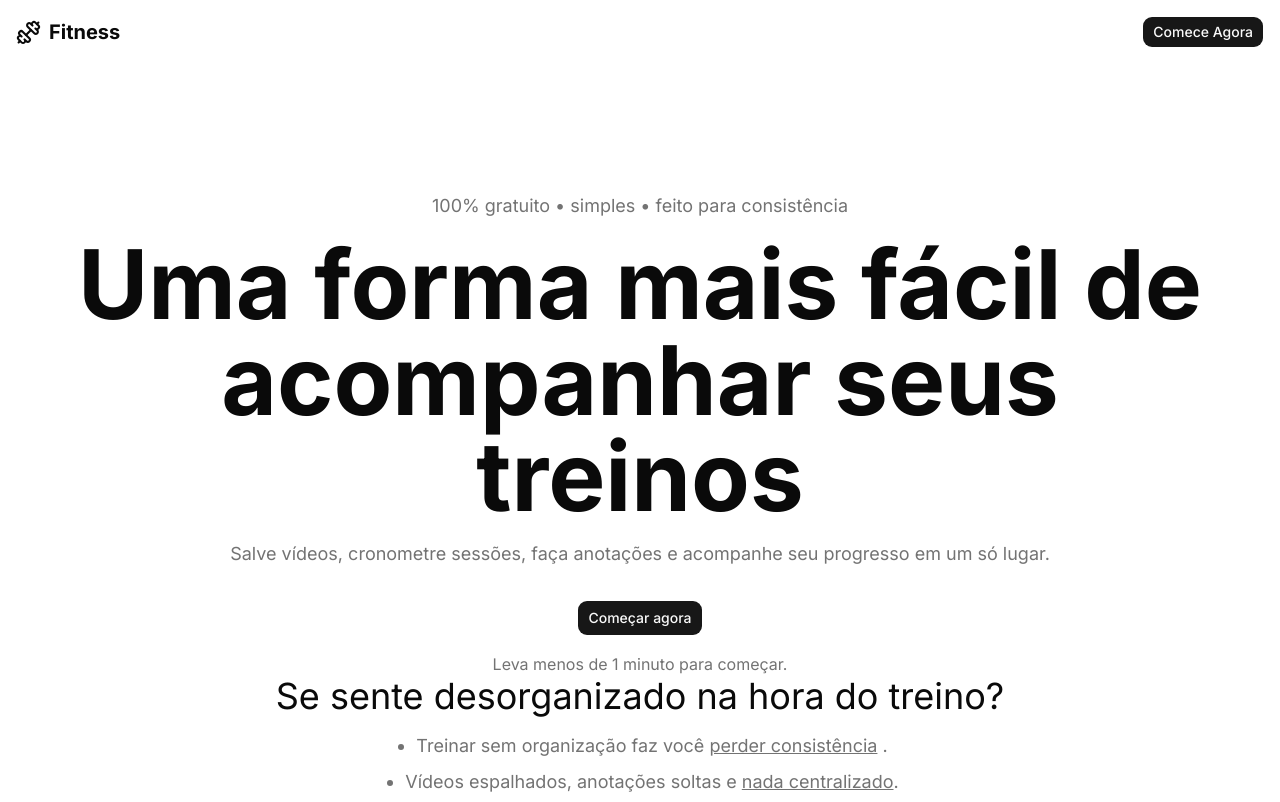
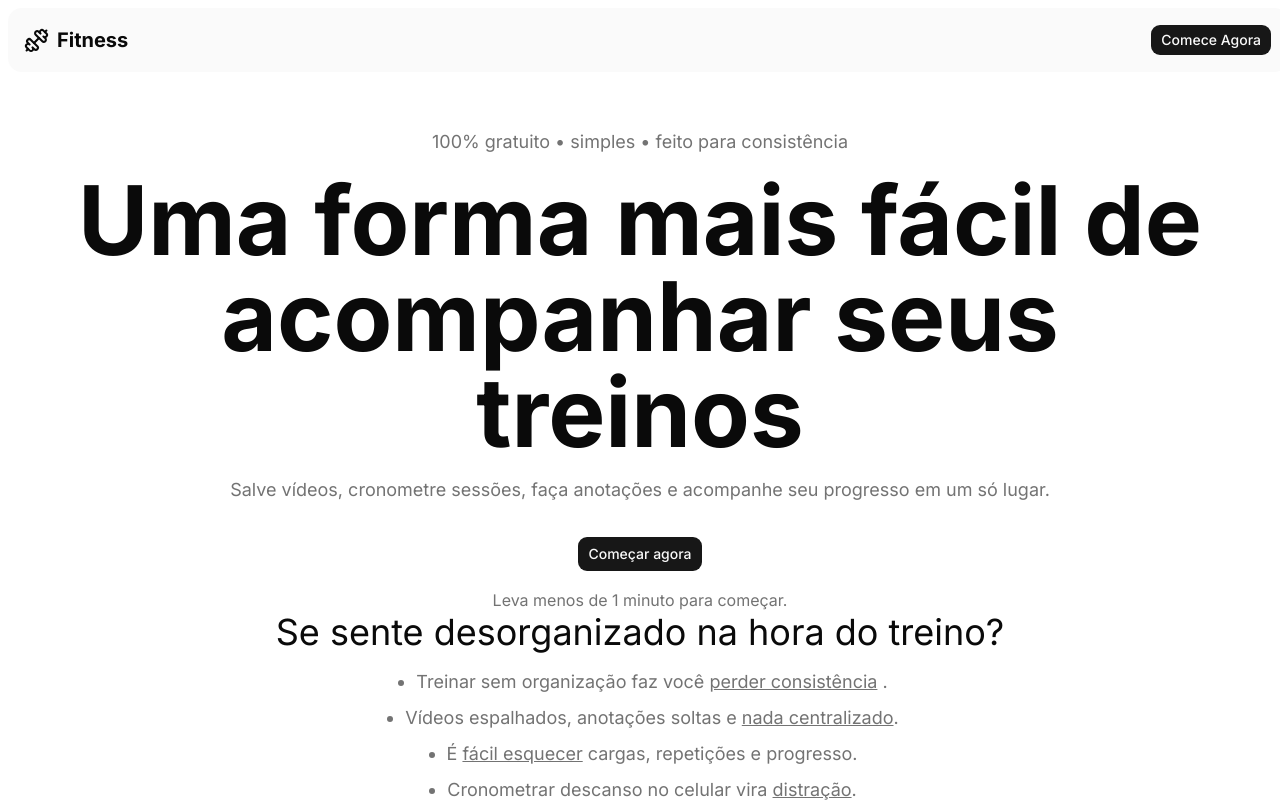
Before and after one commit to Rafhael-Augusto/fitness, a Next.js app: page / in a window 1280 px wide. Shown: the top 802 px of the page. Built offline with nearby package versions, Linux system fonts and the light colour scheme.

Commit message:
style: make component fixed

```diff
--- a/components/navbar/index.tsx
+++ b/components/navbar/index.tsx
@@ -6,7 +6,8 @@ import { Button } from "@/components/ui/button";
 
 export function Navbar() {
   return (
-    <nav className="flex items-center justify-between p-4">
+    <nav className="fixed backdrop-blur-xs bg-secondary/50 m-2 rounded-xl">
+      <div className="flex items-center justify-between p-4 w-screen relative">
         <Link
           href={"/"}
           className="flex items-center gap-2"
@@ -21,6 +22,7 @@ export function Navbar() {
             <Link href={"/auth/sign-in"}>Comece Agora</Link>
           </Button>
         </div>
+      </div>
     </nav>
   );
 }
```
Lines whose indentation alone changed are shown as unchanged.
